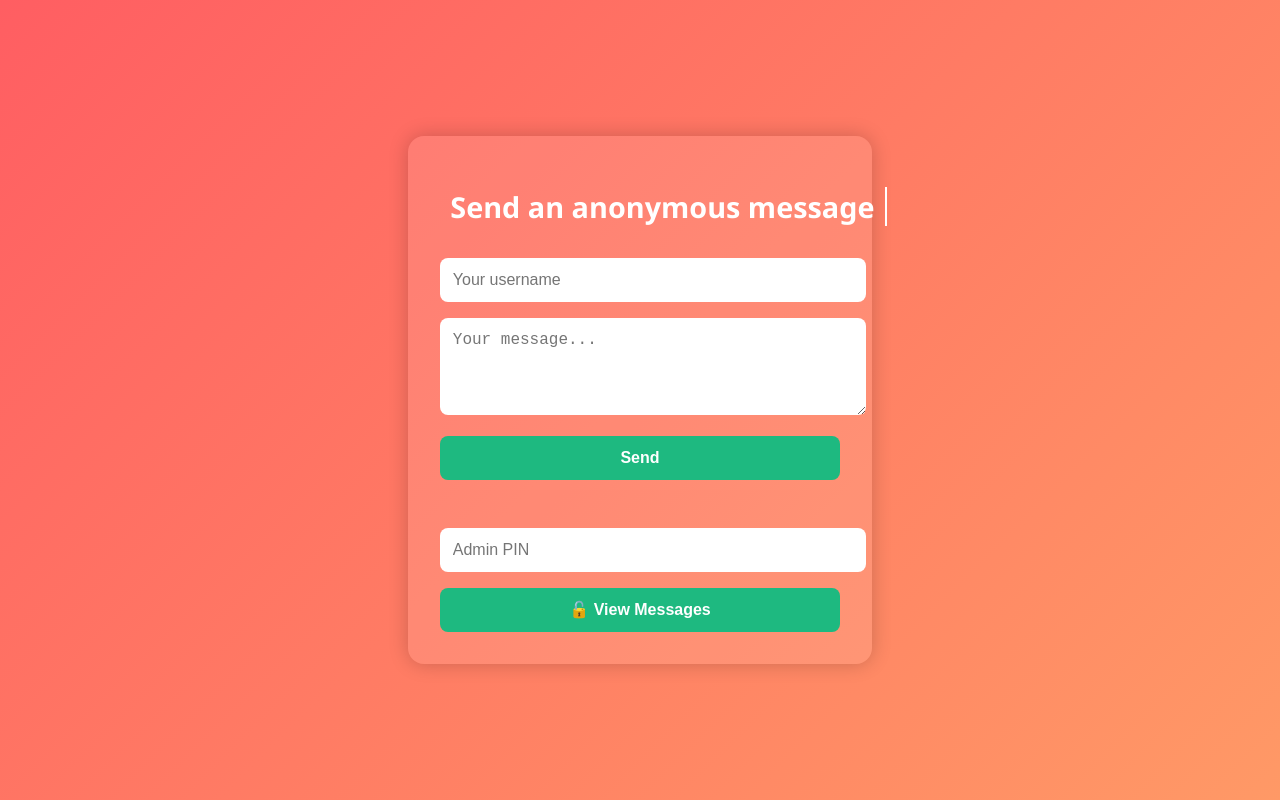
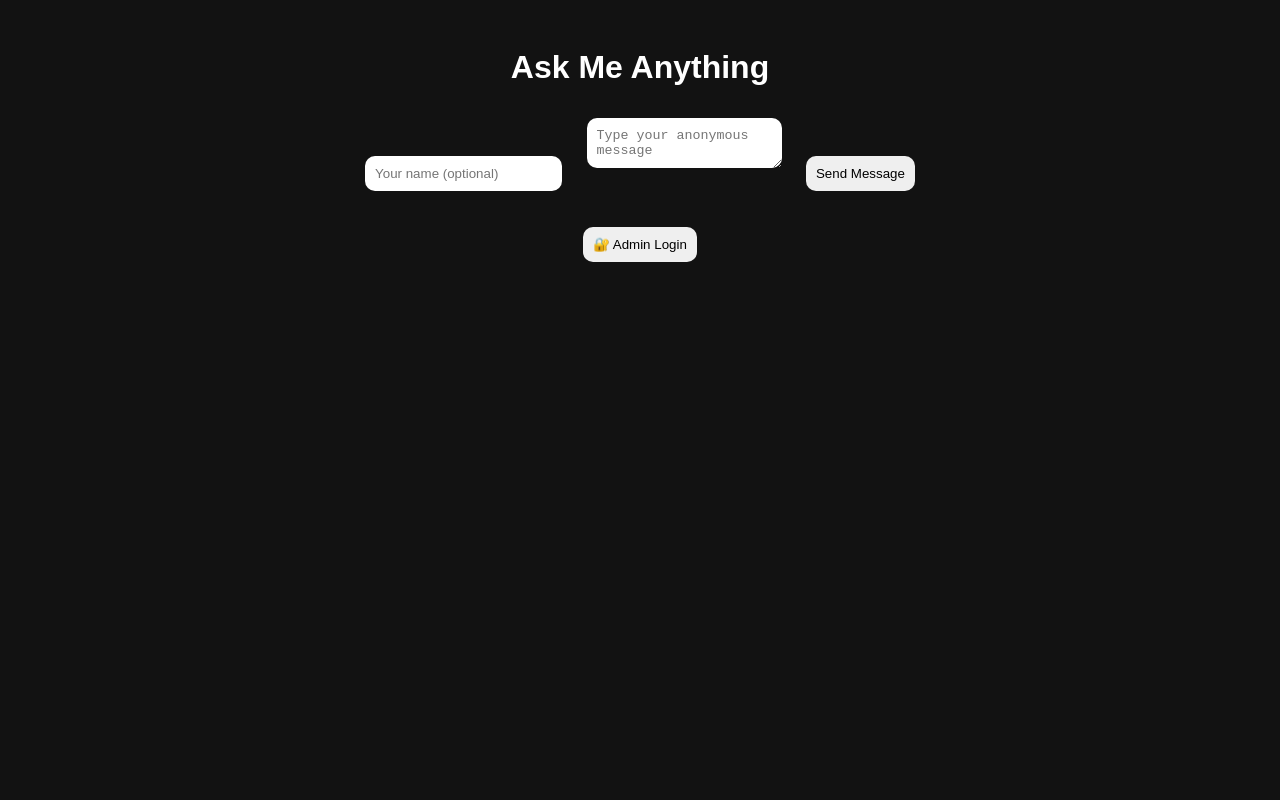
Before and after one commit to Nestor035/Nestor035, a plain HTML site: page index.html in a window 1280 px wide. Drawn offline with nearby package versions, Linux system fonts and the light colour scheme.

Commit message:
Update index.html

```diff
--- a/index.html
+++ b/index.html
@@ -2,167 +2,66 @@
 <html lang="en">
 <head>
   <meta charset="UTF-8" />
-  <meta name="viewport" content="width=device-width, initial-scale=1" />
-  <title>Anothought - Send an anonymous message</title>
-  <script src="https://cdn.jsdelivr.net/npm/canvas-confetti@1.6.0/dist/confetti.browser.min.js"></script>
+  <meta name="viewport" content="width=device-width, initial-scale=1.0"/>
+  <title>Ask Me Anything</title>
   <style>
-    body {
-      font-family: 'Segoe UI', sans-serif;
-      background: linear-gradient(135deg, #ff5e62, #ff9966);
-      color: #fff;
-      display: flex;
-      flex-direction: column;
-      align-items: center;
-      justify-content: center;
-      height: 100vh;
-      margin: 0;
-      overflow: hidden;
-    }
-    .container {
-      background: rgba(255, 255, 255, 0.1);
-      padding: 2rem;
-      border-radius: 1rem;
-      box-shadow: 0 0 20px rgba(0,0,0,0.2);
-      max-width: 400px;
-      width: 90%;
-      text-align: center;
-    }
-    h1 {
-      font-size: 1.8rem;
-      margin-bottom: 1rem;
-      white-space: nowrap;
-      overflow: hidden;
-      border-right: 2px solid white;
-      width: 27ch;
-      animation: typing 3s steps(27, end) forwards, blink 0.7s step-end infinite;
-    }
-    @keyframes typing { to { width: 27ch; } }
-    @keyframes blink { 50% { border-color: transparent; } }
-
-    input, textarea, button {
-      width: 100%;
-      margin-top: 1rem;
-      padding: 0.8rem;
-      border: none;
-      border-radius: 0.5rem;
-      font-size: 1rem;
-    }
-    input, textarea {
-      background: #fff;
-      color: #333;
-    }
-    button {
-      background: #1eb980;
-      color: #fff;
-      cursor: pointer;
-      font-weight: bold;
-    }
-    button:hover {
-      background: #17a871;
-    }
-    #thankYouMessage {
-      display: none;
-      font-size: 1.1rem;
-      margin-top: 1rem;
-    }
-    #adminLogin, #adminPanel {
-      margin-top: 2rem;
-    }
-    #adminPanel ul {
-      list-style: none;
-      padding: 0;
-      text-align: left;
-      max-height: 200px;
-      overflow-y: auto;
-    }
-    #adminPanel li {
-      margin-bottom: 0.5rem;
-      font-size: 0.9rem;
-      color: #fff;
-    }
+    body { font-family: Arial; background: #121212; color: #fff; text-align: center; padding: 20px; }
+    input, textarea, button { padding: 10px; margin: 10px; border-radius: 10px; border: none; }
+    .admin { display: none; margin-top: 40px; }
   </style>
 </head>
 <body>
-  <div class="container">
-    <h1>Send an anonymous message</h1>
 
-    <form id="messageForm" onsubmit="return handleSubmit(event)">
-      <input type="text" name="username" placeholder="Your username" required autocomplete="off" />
-      <textarea name="message" rows="4" placeholder="Your message..." required></textarea>
-      <button type="submit">Send</button>
-    </form>
+  <h1>Ask Me Anything</h1>
 
-    <div id="thankYouMessage">✅ Your message has been sent!</div>
+  <input id="username" placeholder="Your name (optional)" />
+  <textarea id="message" placeholder="Type your anonymous message"></textarea>
+  <button onclick="sendMessage()">Send Message</button>
 
-    <!-- Admin Login -->
-    <div id="adminLogin">
-      <input type="password" id="adminPass" placeholder="Admin PIN" />
-      <button onclick="checkAdminPass()">🔓 View Messages</button>
-    </div>
+  <p id="status"></p>
 
-    <!-- Admin Message Viewer -->
-    <div id="adminPanel" style="display:none;">
-      <h2>📥 Received Messages</h2>
-      <ul id="messageList"></ul>
-    </div>
+  <button onclick="login()">🔐 Admin Login</button>
+
+  <div id="admin" class="admin">
+    <h2>📬 Received Messages</h2>
+    <iframe src="https://docs.google.com/spreadsheets/d/e/2PACX-1vTYWr9kLNfyzPoNP9wTDRUxIuAWrR-dFGRlE5p0_3re7ILObvj3Od3zkK3AcUVaHjD3kXJtu1KpDE7G/pubhtml?widget=true&amp;headers=false" width="100%" height="400"></iframe>
   </div>
 
-  <audio id="successSound" src="https://assets.mixkit.co/sfx/preview/mixkit-correct-answer-tone-2870.mp3" preload="auto"></audio>
+  <script>
+    function sendMessage() {
+      const username = document.getElementById("username").value || "Anonymous";
+      const message = document.getElementById("message").value;
 
-  <script>
-    const ADMIN_PASSWORD = "69475";
-    const SHEET_BEST_URL = "https://api.sheetbest.com/sheets/2ec1f612-6c88-43f4-8c65-05a9334cb233";
-
-    async function handleSubmit(event) {
-      event.preventDefault();
-      const form = event.target;
-      const username = form.username.value.trim();
-      const message = form.message.value.trim();
-
-      if (!username || !message) {
-        alert("Please enter both username and message.");
+      if (!message.trim()) {
+        alert("Please enter a message.");
         return;
       }
 
-      try {
-        const response = await fetch(SHEET_BEST_URL, {
-          method: "POST",
-          headers: { "Content-Type": "application/json" },
-          body: JSON.stringify({ username, message })
-        });
+      fetch("https://api.sheetbest.com/sheets/2ec1f612-6c88-43f4-8c65-05a9334cb233", {
+        method: "POST",
+        headers: {
+          "Content-Type": "application/json"
+        },
+        body: JSON.stringify({ Username: username, Message: message })
+      })
+      .then(res => {
+        document.getElementById("status").innerText = "✅ Message sent!";
+        document.getElementById("username").value = "";
+        document.getElementById("message").value = "";
+      })
+      .catch(err => {
+        document.getElementById("status").innerText = "❌ Failed to send message.";
+      });
+    }
 
-        if (response.ok) {
-          form.style.display = "none";
-          document.getElementById("thankYouMessage").style.display = "block";
-          document.getElementById("successSound").play();
-          confetti({ particleCount: 100, spread: 70, origin: { y: 0.6 } });
-
-          setTimeout(() => location.reload(), 3000);
-        } else {
-          alert("Failed to send message.");
-        }
-      } catch (err) {
-        alert("Error sending message.");
+    function login() {
+      const pwd = prompt("Enter admin password:");
+      if (pwd === "69475") {
+        document.getElementById("admin").style.display = "block";
+      } else {
+        alert("Incorrect password.");
       }
     }
-
-    function checkAdminPass() {
-      const input = document.getElementById("adminPass").value;
-      if (input === ADMIN_PASSWORD) {
-        document.getElementById("adminPanel").style.display = "block";
-        document.getElementById("adminLogin").style.display = "none";
-        loadMessages();
-      } else {
-        alert("❌ Incorrect PIN");
-      }
-    }
-
-    async function loadMessages() {
-      try {
-        const res = await fetch(SHEET_BEST_URL);
-        const data = await res.json();
-        const list = document.getElementById("messageList");
-        list.innerHTML = "";
-        data.reverse().forEach(entry => {
-          const li = document.createElement("li");
-          li.innerHTML = `<strong>@${entry.username}</strong>: ${entry.message}`;
+  </script>
+</body>
+</html>
```
